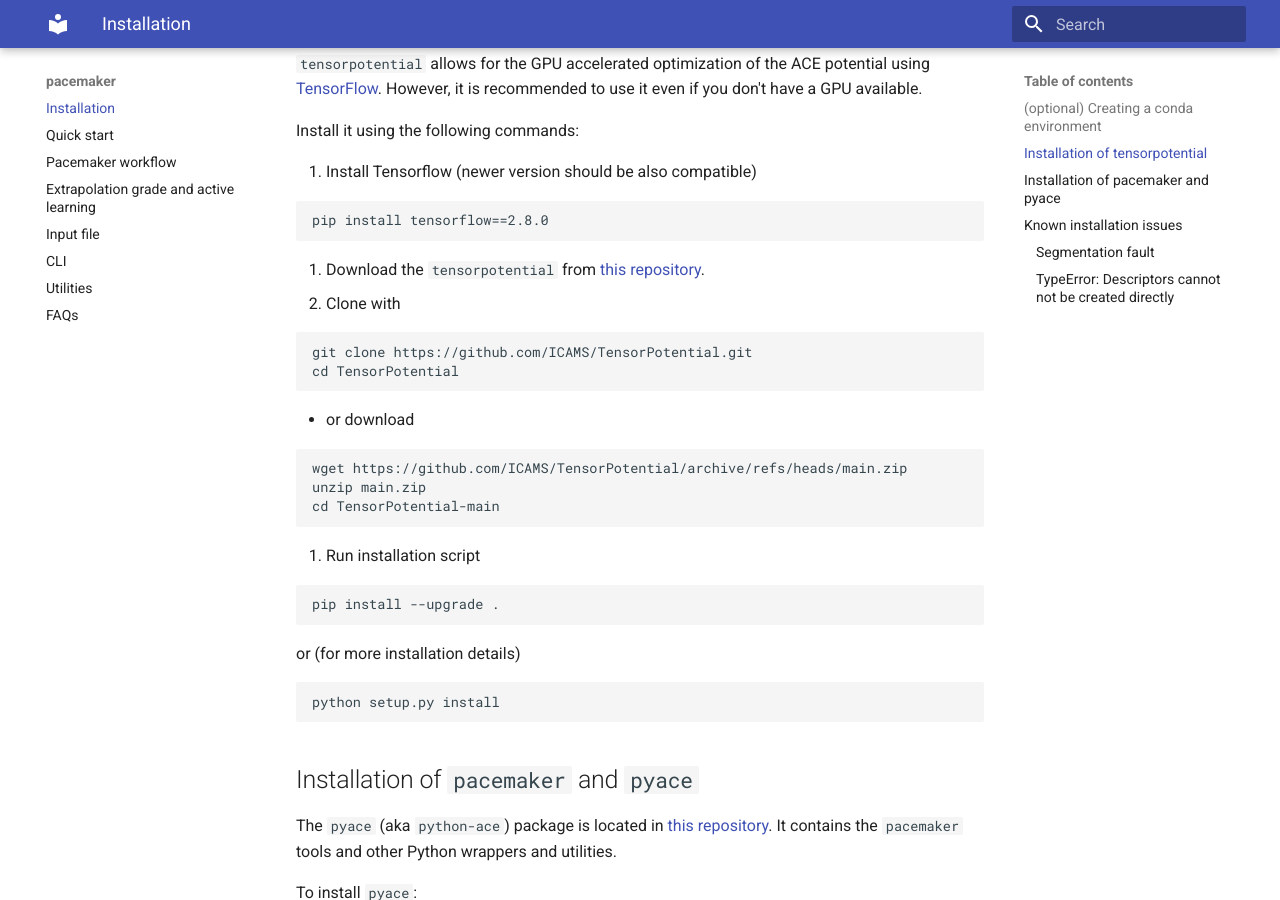
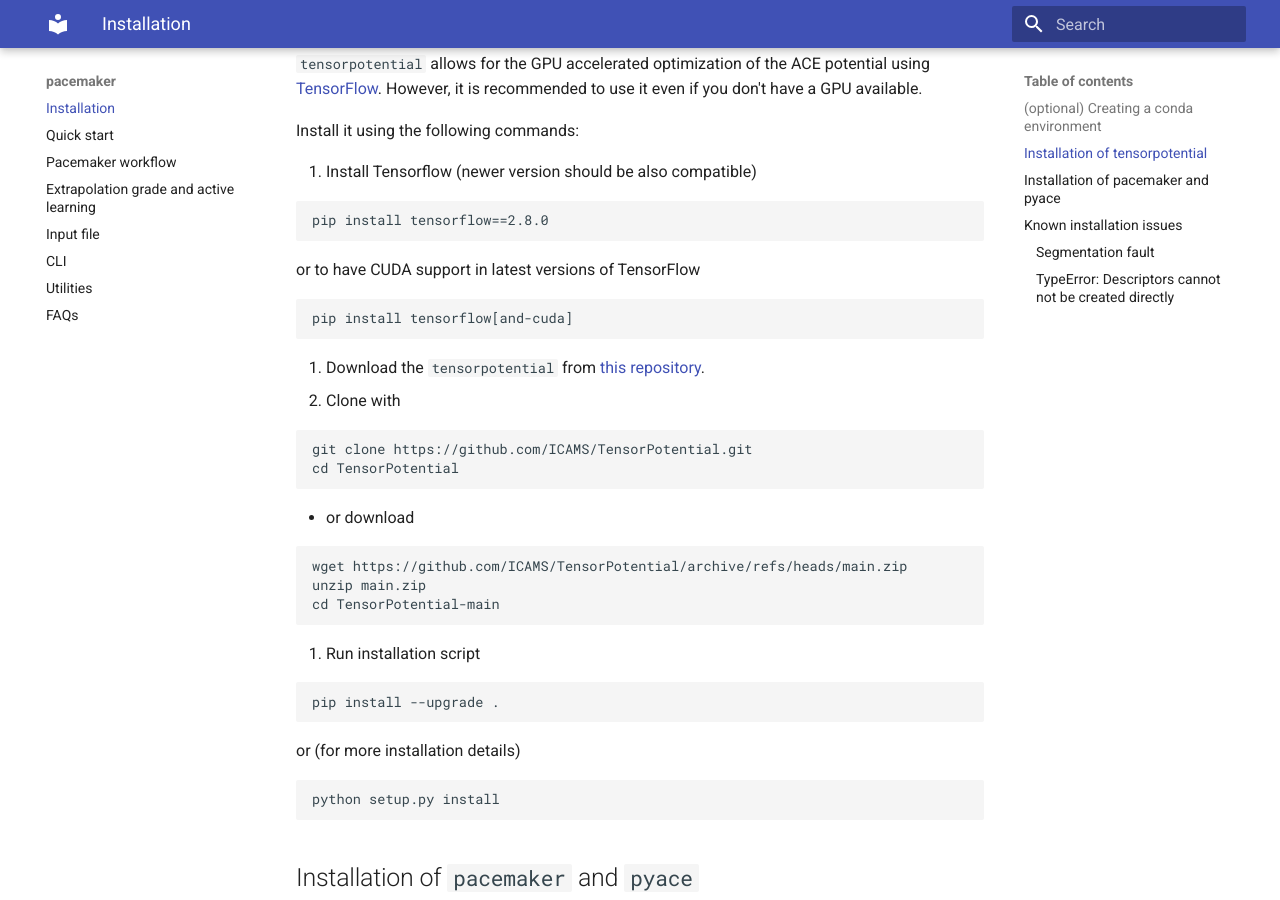
Before and after one commit to ICAMS/python-ace, an MkDocs documentation site: the page built from docs/pacemaker/install.md, in a window 1280 px wide and 900 px high, scrolled down 471 px. Built offline with MkDocs 1.6.1 and Material for MkDocs 9.7.7, drawn with Linux system fonts in a browser that asks for light colours.

Commit message:
Update install.md

````diff
--- a/docs/pacemaker/install.md
+++ b/docs/pacemaker/install.md
@@ -21,6 +21,10 @@ Install it using the following commands:
 1. Install Tensorflow (newer version should be also compatible)
 ```
 pip install tensorflow==2.8.0
+```
+or to have CUDA support in latest versions of TensorFlow
+```
+pip install tensorflow[and-cuda]
 ```
 
 2. Download the `tensorpotential` from [this repository](https://github.com/ICAMS/TensorPotential).
````
